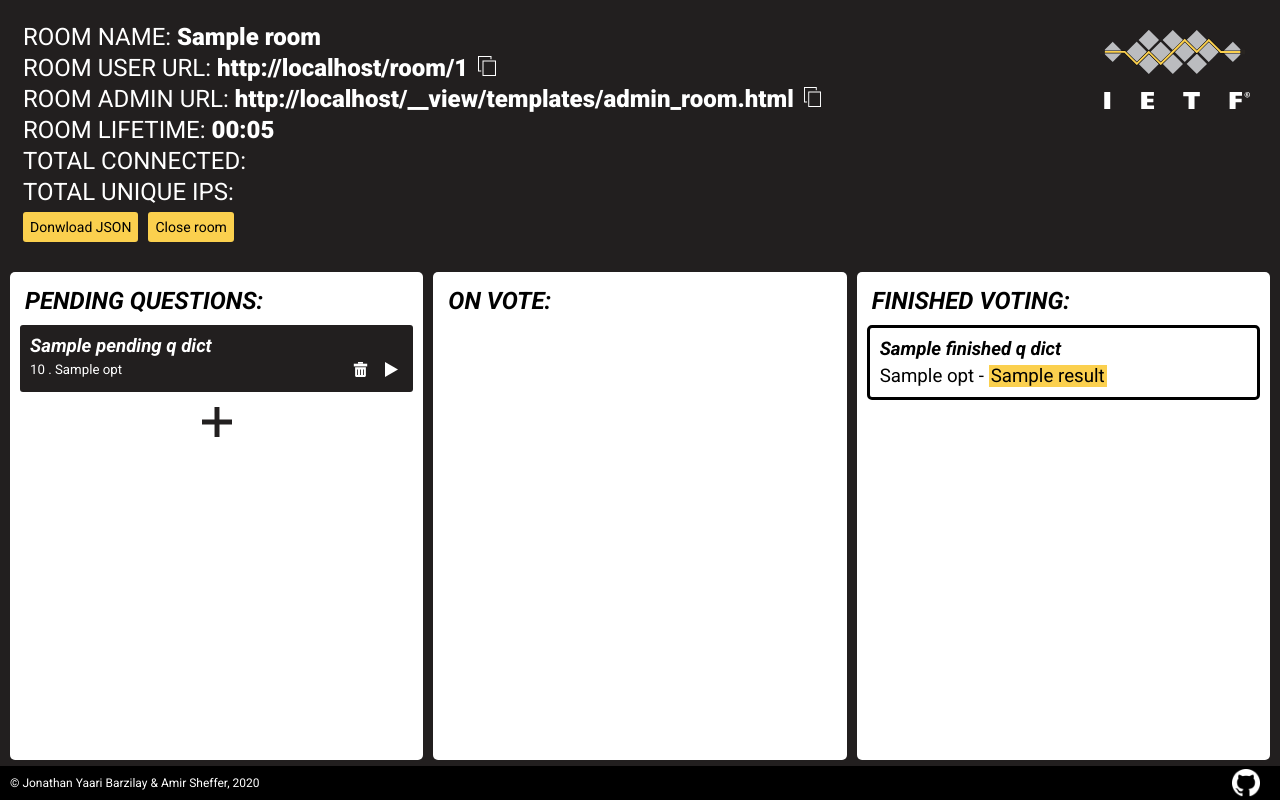
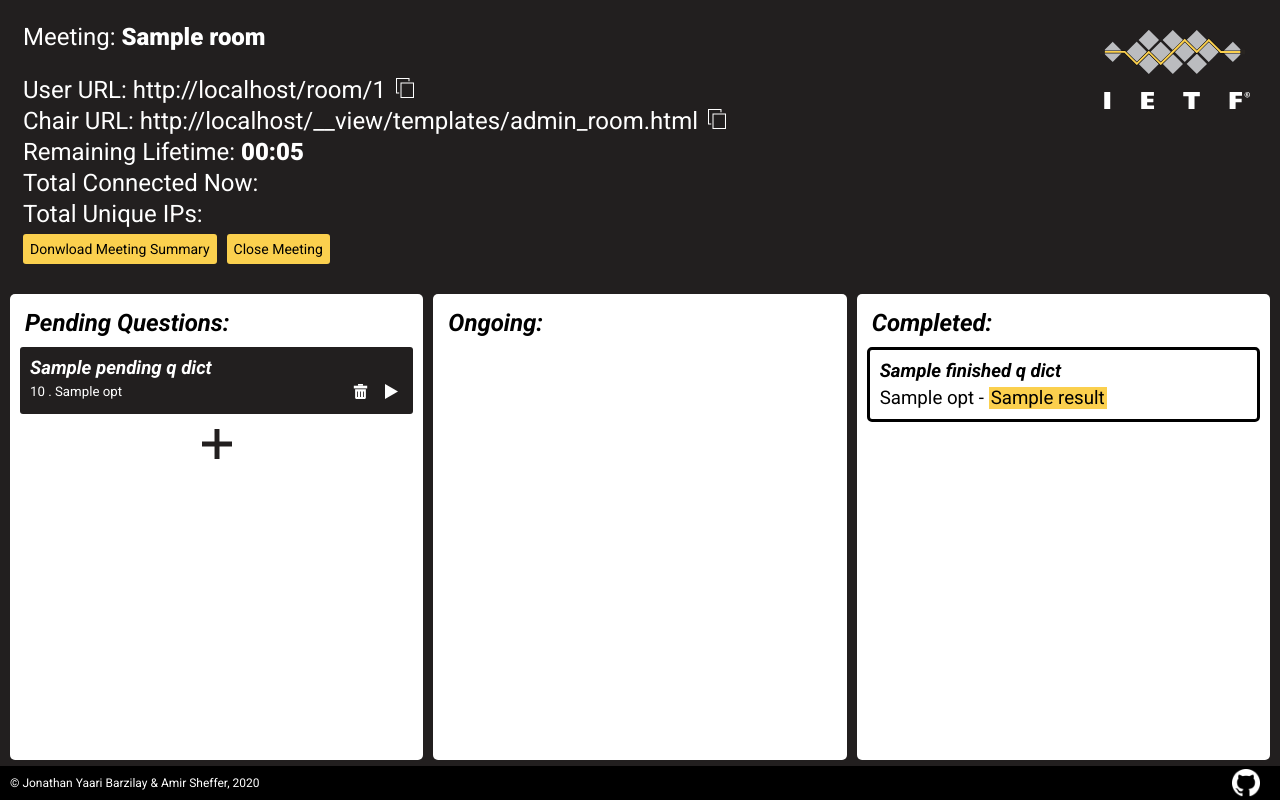
Before and after one commit to Jonyaa/HUM, a Flask app: template templates/admin_room.html in a window 1280 px wide. Run offline with Flask 2, Linux system fonts and the light colour scheme; the template is opened without the code that fills it: most values are stand-ins (such as "Sample title", 1, 10 or a date in 2020); some libraries are stand-ins or nearby versions.

Commit message:
html text changes

```diff
--- a/static/css/admin_room.css
+++ b/static/css/admin_room.css
@@ -24,6 +24,14 @@
 
 h2.md_text span{
     font-weight: 900;
+}
+
+#room_user_url{
+    font-weight: 400;
+}
+
+#room_admin_url{
+    font-weight: 400;
 }
 
 img.copy {
@@ -302,7 +310,7 @@
 
 .form_actions > img {
     height: 50px;
-    margin-left: 10px;
+    margin-left: 20px;
     cursor: pointer;
 }
 
--- a/static/css/index.css
+++ b/static/css/index.css
@@ -36,6 +36,7 @@
     align-items: center;
     align-content: center;
     flex-direction: column;
+    text-align: left;
     position: relative;
 }
 
--- a/static/js/admin_room.js
+++ b/static/js/admin_room.js
@@ -191,7 +191,7 @@
 
     $('.on_vote_question')
     .append($('<h3 class="question" id='+q_id+'>'+q+'</h3>'))
-    .append($('<h3 class="total_votes">TOTAL HUMS: <span id="total_votes_span">0</span></h3>'))
+    .append($('<h3 class="total_votes">Total Hums: <span id="total_votes_span">0</span></h3>'))
     .append($('<h3 class="vote_timer"></h3>'));
 
     // Voting timer
--- a/static/js/client_room.js
+++ b/static/js/client_room.js
@@ -104,7 +104,7 @@
 
     $('.on_vote_question')
     .append($('<h3 class="question" id='+q_id+'>'+q+'</h3>'))
-    .append($('<h3 class="total_votes">TOTAL HUMS: 0</h3>'))
+    .append($('<h3 class="total_votes">Total Hums: 0</h3>'))
     .append($('<h3 class="vote_timer"></h3>'));
 
     // Voting timer
@@ -125,7 +125,7 @@
                     .append($('<span class="checkmark"></span>'))
                     .append($('<p class="option_label">'+options[option_key]+'</p>')))
     }
-    options_wrapper.append('<button class="place_vote_btn" onclick="send_hums(this)">SEND VOTE</button>');
+    options_wrapper.append('<button class="place_vote_btn" onclick="send_hums(this)">Hum Now</button>');
 
 })
 
@@ -152,7 +152,7 @@
 
 socket.on("hum_update", function(data) {
     total_votes_h = $(".total_votes");
-    total_votes_h.text("Number of users who HUMed: " + data.num_users_voted);
+    total_votes_h.text("Total Number of Hums: " + data.num_users_voted);
 })
 
 socket.on("room_closed", function(data) {
--- a/templates/admin_room.html
+++ b/templates/admin_room.html
@@ -12,20 +12,21 @@
     <section class="metadata">
         <a href="https://www.ietf.org/" target="_blank"><img src="../static/img/svg/logo_white.svg" alt="LOGO" class="logo"></a>
         <div class="md_text_wrap"> <!-- "md" for metadata -->
-            <h2 class="md_text">ROOM NAME: <span id="room_name">{{room.name}}</span></h2>
-            <h2 class="md_text">ROOM USER URL: <span id="room_user_url">{{room.id}}</span> <img src="../static/img/svg/copy.svg" alt="copy to clipboard" title="copy to clipboard" class="copy" onclick="copy_url('#room_user_url', event)"> </h2>
-            <h2 class="md_text">ROOM ADMIN URL: <span id="room_admin_url"></span> <img src="../static/img/svg/copy.svg" alt="copy to clipboard" title="copy to clipboard" class="copy" onclick="copy_url('#room_admin_url', event)"></h2>
-            <h2 class="md_text">ROOM LIFETIME: <span id="room_lifetime"></span></h2>
-            <h2 class="md_text">TOTAL CONNECTED: <span id="total_connected"></span></h2>
-            <h2 class="md_text">TOTAL UNIQUE IPS: <span id="total_unique_ips"></span></h2>
+            <h2 class="md_text">Meeting: <span id="room_name">{{room.name}}</span></h2>
+            <br>
+            <h2 class="md_text">User URL: <span id="room_user_url">{{room.id}}</span> <img src="../static/img/svg/copy.svg" alt="copy to clipboard" title="copy to clipboard" class="copy" onclick="copy_url('#room_user_url', event)"> </h2>
+            <h2 class="md_text">Chair URL: <span id="room_admin_url"></span> <img src="../static/img/svg/copy.svg" alt="copy to clipboard" title="copy to clipboard" class="copy" onclick="copy_url('#room_admin_url', event)"></h2>
+            <h2 class="md_text">Remaining Lifetime: <span id="room_lifetime"></span></h2>
+            <h2 class="md_text">Total Connected Now: <span id="total_connected"></span></h2>
+            <h2 class="md_text">Total Unique IPs: <span id="total_unique_ips"></span></h2>
         </div>
-        <button onclick="download_json()" id="download_json_btn" class="md_btn">Donwload JSON</button>
-        <button onclick="close_room()" id="close_room_btn" class="md_btn">Close room</button>
+        <button onclick="download_json()" id="download_json_btn" class="md_btn">Donwload Meeting Summary</button>
+        <button onclick="close_room()" id="close_room_btn" class="md_btn">Close Meeting</button>
     </section>
 
     <section class="questions">
         <div class="q_child" id="pending_questions">
-            <h2>PENDING QUESTIONS:</h2>
+            <h2>Pending Questions:</h2>
             <div class="pending_questions_wrap">
                 {% if pending_q_dict %} <!-- Only if there are already pending questions in the server -->
                 {% for q in pending_q_dict %}
@@ -45,12 +46,12 @@
             <img src="../static/img/svg/plus.svg" alt="add question" id="add_question" alt="Add question" title="Add question">
         </div>
         <div class="q_child" id="on_vote">
-            <h2>ON VOTE:</h2>
+            <h2>Ongoing:</h2>
             <div class="on_vote_question">
             </div>
         </div>
         <div class="q_child" id="finished_voting">
-            <h2>FINISHED VOTING:</h2>
+            <h2>Completed:</h2>
             {% if finished_q_dict %} <!-- Only if there are already pending questions in the server -->
             {% for q in finished_q_dict %}
                 <div class="finished_question">
@@ -69,12 +70,12 @@
 
     <div class="add_question_form_wrap">
         <form action="#" onsubmit="add_question(event)" class="add_question_form" autocomplete="off">
-            <input type="text" name="question" placeholder="INSERT QUESTION" required>
+            <input type="text" name="question" placeholder="Question" required>
             <div class="form_options">
-                <input type="text" name="option" placeholder="INSERT OPTION" required>
-                <input type="text" name="option" placeholder="INSERT OPTION" required>
-                <input type="text" name="option" placeholder="INSERT OPTION (not required)">
-                <input type="text" name="option" placeholder="INSERT OPTION (not required)">
+                <input type="text" name="option" placeholder="Option 1" required>
+                <input type="text" name="option" placeholder="Option 2" required>
+                <input type="text" name="option" placeholder="Option 3 (Not Required)">
+                <input type="text" name="option" placeholder="Option 4 (Not Required)">
             </div>
             <div class="form_actions">
                 <input type="submit" value="">
```
Also changed, not shown: models/classes.py (+8 -8 lines), templates/client_room.html (+9 -8 lines), templates/index.html (+6 -7 lines).
